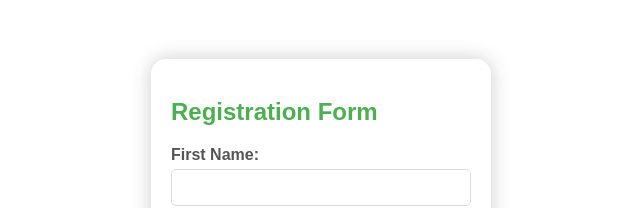
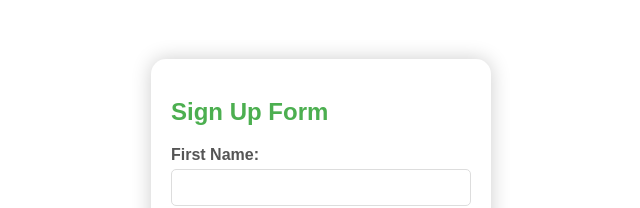
Before and after one commit to Gunjari-Philip/demo, a plain HTML site: page index.html in a window 1280 px wide. Shown: the top 208 px of the page, without its empty margins (319-959 px from the left). Drawn offline with Linux system fonts and the light colour scheme.

Commit message:
Raw code updated with sign up form

```diff
--- a/index.html
+++ b/index.html
@@ -63,7 +63,7 @@
 
 <body>
     <div class="main">
-        <h2>Registration Form</h2>
+        <h2>Sign Up Form</h2>
         <form action="">
             <label for="first">First Name:</label>
             <input type="text" id="first" name="first" required />
```
